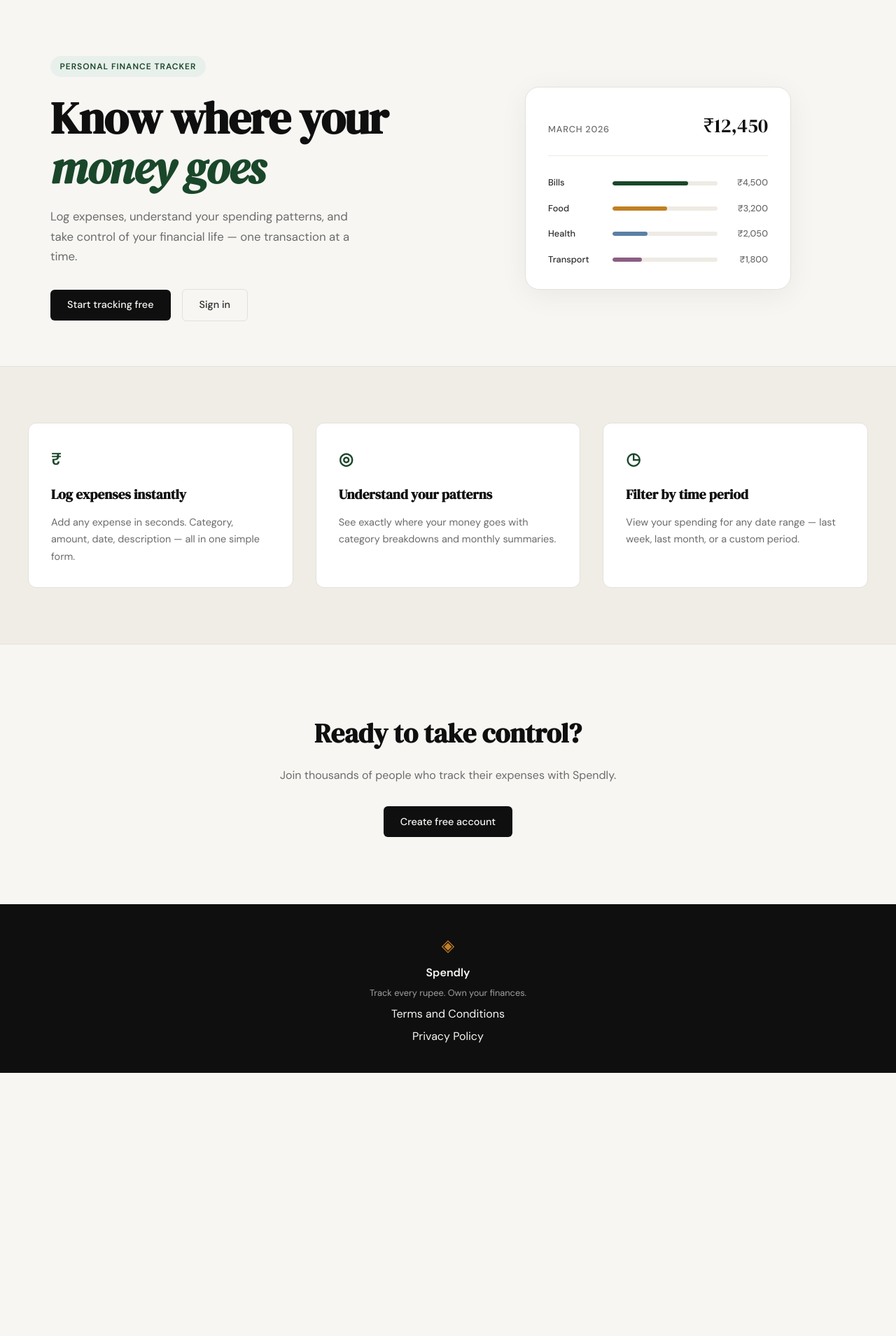
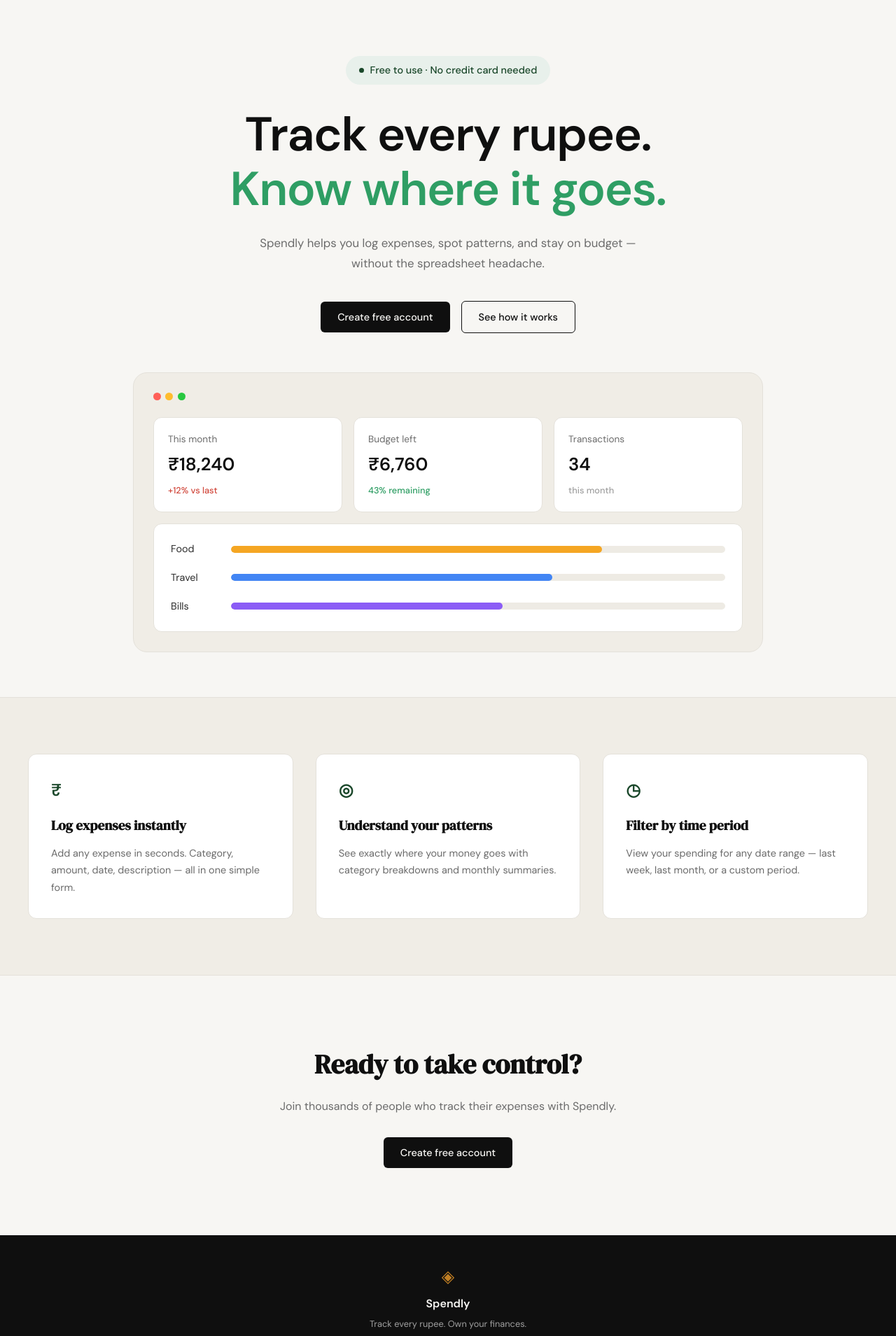
Before and after one commit to amrendra1423/spendly, a Flask app: page / in a window 1280 px wide. Shown: the part 61-1970 px from the top of the page at 70% size. Before the commit the page ends 1594 px from the top, so only its background shows below. Run offline with Flask 3, Linux system fonts and the light colour scheme.

Commit message:
landing: redesign hero section to match mockup

```diff
--- a/static/css/style.css
+++ b/static/css/style.css
@@ -125,136 +125,172 @@
 
 .hero {
     padding: 5rem 2rem 4rem;
-    display: grid;
-    grid-template-columns: 1fr 1fr;
-    gap: 4rem;
+    display: flex;
+    flex-direction: column;
     align-items: center;
+    text-align: center;
     max-width: var(--max-width);
     margin: 0 auto;
 }
 
 .hero-badge {
-    display: inline-block;
+    display: inline-flex;
+    align-items: center;
+    gap: 0.55rem;
     background: var(--accent-light);
     color: var(--accent);
-    font-size: 0.75rem;
-    font-weight: 600;
-    letter-spacing: 0.08em;
-    text-transform: uppercase;
-    padding: 0.35rem 0.85rem;
+    font-size: 0.9rem;
+    font-weight: 500;
+    padding: 0.55rem 1.15rem;
     border-radius: 999px;
+    margin-bottom: 2rem;
+}
+
+.hero-badge-dot {
+    width: 7px;
+    height: 7px;
+    border-radius: 50%;
+    background: var(--accent);
+    flex-shrink: 0;
+}
+
+.hero-title {
+    font-family: var(--font-body);
+    font-weight: 700;
+    font-size: clamp(2.75rem, 6vw, 4.25rem);
+    line-height: 1.15;
+    letter-spacing: -0.02em;
+    color: var(--ink);
     margin-bottom: 1.5rem;
 }
 
-.hero-title {
-    font-family: var(--font-display);
-    font-size: clamp(2.5rem, 5vw, 4rem);
-    line-height: 1.1;
-    letter-spacing: -0.02em;
-    color: var(--ink);
-    margin-bottom: 1.25rem;
-}
-
-.hero-title em {
-    font-style: italic;
-    color: var(--accent);
+.hero-title-accent {
+    display: inline-block;
+    color: #2f9e64;
 }
 
 .hero-subtitle {
     font-size: 1.05rem;
     color: var(--ink-muted);
     line-height: 1.7;
-    max-width: 460px;
-    margin-bottom: 2rem;
+    max-width: 560px;
+    margin-bottom: 2.5rem;
 }
 
 .hero-actions {
     display: flex;
     gap: 1rem;
     align-items: center;
+    margin-bottom: 3.5rem;
 }
 
 /* ------------------------------------------------------------------ */
-/* Mock card (hero visual)                                             */
+/* Dashboard mock (hero visual)                                        */
 /* ------------------------------------------------------------------ */
 
 .hero-visual {
     display: flex;
     justify-content: center;
+    width: 100%;
 }
 
-.mock-card {
+.dashboard-card {
+    background: var(--paper-warm);
+    border: 1px solid var(--border);
+    border-radius: var(--radius-lg);
+    padding: 1.75rem;
+    width: 100%;
+    max-width: 900px;
+}
+
+.dashboard-dots {
+    display: flex;
+    gap: 0.4rem;
+    margin-bottom: 1.5rem;
+}
+
+.dot { width: 11px; height: 11px; border-radius: 50%; }
+.dot-red { background: #ff5f57; }
+.dot-yellow { background: #febc2e; }
+.dot-green { background: #28c840; }
+
+.stat-row {
+    display: grid;
+    grid-template-columns: repeat(3, 1fr);
+    gap: 1rem;
+    margin-bottom: 1rem;
+}
+
+.stat-tile {
     background: var(--paper-card);
     border: 1px solid var(--border);
-    border-radius: var(--radius-lg);
-    padding: 2rem;
-    width: 100%;
-    max-width: 380px;
-    box-shadow: 0 8px 40px rgba(0,0,0,0.06);
+    border-radius: var(--radius-md);
+    padding: 1.25rem;
+    text-align: left;
+    display: flex;
+    flex-direction: column;
+    gap: 0.35rem;
 }
 
-.mock-card-header {
-    display: flex;
-    justify-content: space-between;
-    align-items: baseline;
-    margin-bottom: 1.75rem;
-    padding-bottom: 1.25rem;
-    border-bottom: 1px solid var(--border-soft);
+.stat-label {
+    font-size: 0.85rem;
+    color: var(--ink-muted);
 }
 
-.mock-label {
-    font-size: 0.8rem;
-    font-weight: 500;
-    color: var(--ink-muted);
-    text-transform: uppercase;
-    letter-spacing: 0.06em;
-}
-
-.mock-total {
-    font-family: var(--font-display);
-    font-size: 1.75rem;
+.stat-value {
+    font-family: var(--font-body);
+    font-weight: 700;
+    font-size: 1.6rem;
     color: var(--ink);
 }
 
-.mock-bars { display: flex; flex-direction: column; gap: 1rem; }
-
-.mock-bar-row {
-    display: grid;
-    grid-template-columns: 80px 1fr 60px;
-    align-items: center;
-    gap: 0.75rem;
+.stat-change {
+    font-size: 0.8rem;
+    font-weight: 500;
 }
 
-.mock-cat {
-    font-size: 0.8rem;
-    font-weight: 500;
-    color: var(--ink-soft);
+.stat-change-up { color: #d1483c; }
+.stat-change-good { color: #2f9e64; }
+.stat-change-neutral { color: var(--ink-faint); }
+
+.progress-card {
+    background: var(--paper-card);
+    border: 1px solid var(--border);
+    border-radius: var(--radius-md);
+    padding: 1.5rem;
+    display: flex;
+    flex-direction: column;
+    gap: 1.1rem;
 }
 
-.mock-bar-track {
-    height: 6px;
+.progress-row {
+    display: grid;
+    grid-template-columns: 70px 1fr;
+    align-items: center;
+    gap: 1rem;
+}
+
+.progress-label {
+    font-size: 0.9rem;
+    color: var(--ink-soft);
+    text-align: left;
+}
+
+.progress-track {
+    height: 10px;
     background: var(--border-soft);
     border-radius: 999px;
     overflow: hidden;
 }
 
-.mock-bar {
+.progress-fill {
     height: 100%;
-    background: var(--accent);
     border-radius: 999px;
-    transition: width 0.6s ease;
 }
 
-.mock-bar-2 { background: var(--accent-2); }
-.mock-bar-3 { background: #5b7fa6; }
-.mock-bar-4 { background: #8b5e83; }
-
-.mock-amt {
-    font-size: 0.8rem;
-    font-weight: 500;
-    color: var(--ink-muted);
-    text-align: right;
-}
+.progress-fill-orange { background: #f5a623; }
+.progress-fill-blue { background: #4285f4; }
+.progress-fill-purple { background: #8b5cf6; }
 
 /* ------------------------------------------------------------------ */
 /* Buttons                                                             */
@@ -280,19 +316,19 @@
 .btn-ghost {
     display: inline-block;
     background: transparent;
-    color: var(--ink-soft);
+    color: var(--ink);
     padding: 0.65rem 1.5rem;
     border-radius: var(--radius-sm);
     font-size: 0.9rem;
     font-weight: 500;
-    border: 1px solid var(--border);
+    border: 1px solid var(--ink);
     transition: all 0.2s;
     text-decoration: none;
 }
 
 .btn-ghost:hover {
-    border-color: var(--ink);
-    color: var(--ink);
+    background: var(--ink);
+    color: var(--paper);
 }
 
 /* ------------------------------------------------------------------ */
@@ -555,14 +591,8 @@
 /* ------------------------------------------------------------------ */
 
 @media (max-width: 900px) {
-    .hero {
-        grid-template-columns: 1fr;
-        text-align: center;
-    }
-
     .hero-subtitle { max-width: 100%; }
-    .hero-actions { justify-content: center; }
-    .hero-visual { display: none; }
+    .stat-row { grid-template-columns: 1fr; }
 
     .features-inner { grid-template-columns: 1fr; }
 }
@@ -570,4 +600,7 @@
 @media (max-width: 600px) {
     .nav-links a:not(.nav-cta) { display: none; }
     .hero { padding: 3rem 1rem 2rem; }
+    .hero-actions { flex-direction: column; width: 100%; }
+    .hero-actions .btn-primary,
+    .hero-actions .btn-ghost { width: 100%; text-align: center; }
 }
--- a/templates/landing.html
+++ b/templates/landing.html
@@ -5,56 +5,61 @@
 {% block content %}
 
 <section class="hero">
-    <div class="hero-inner">
-        <div class="hero-badge">Personal Finance Tracker</div>
-        <h1 class="hero-title">
-            Know where your<br>
-            <em>money goes</em>
-        </h1>
-        <p class="hero-subtitle">
-            Log expenses, understand your spending patterns,
-            and take control of your financial life —
-            one transaction at a time.
-        </p>
-        <div class="hero-actions">
-            <a href="{{ url_for('register') }}" class="btn-primary">Start tracking free</a>
-            <a href="{{ url_for('login') }}" class="btn-ghost">Sign in</a>
-        </div>
+    <div class="hero-badge"><span class="hero-badge-dot"></span>Free to use · No credit card needed</div>
+    <h1 class="hero-title">
+        Track every rupee.<br>
+        <span class="hero-title-accent">Know where it goes.</span>
+    </h1>
+    <p class="hero-subtitle">
+        Spendly helps you log expenses, spot patterns, and stay
+        on budget — without the spreadsheet headache.
+    </p>
+    <div class="hero-actions">
+        <a href="{{ url_for('register') }}" class="btn-primary">Create free account</a>
+        <a href="#" class="btn-ghost">See how it works</a>
     </div>
     <div class="hero-visual">
-        <div class="mock-card">
-            <div class="mock-card-header">
-                <span class="mock-label">March 2026</span>
-                <span class="mock-total">₹12,450</span>
+        <div class="dashboard-card">
+            <div class="dashboard-dots">
+                <span class="dot dot-red"></span>
+                <span class="dot dot-yellow"></span>
+                <span class="dot dot-green"></span>
             </div>
-            <div class="mock-bars">
-                <div class="mock-bar-row">
-                    <span class="mock-cat">Bills</span>
-                    <div class="mock-bar-track">
-                        <div class="mock-bar" style="width: 72%"></div>
+            <div class="stat-row">
+                <div class="stat-tile">
+                    <span class="stat-label">This month</span>
+                    <span class="stat-value">₹18,240</span>
+                    <span class="stat-change stat-change-up">+12% vs last</span>
+                </div>
+                <div class="stat-tile">
+                    <span class="stat-label">Budget left</span>
+                    <span class="stat-value">₹6,760</span>
+                    <span class="stat-change stat-change-good">43% remaining</span>
+                </div>
+                <div class="stat-tile">
+                    <span class="stat-label">Transactions</span>
+                    <span class="stat-value">34</span>
+                    <span class="stat-change stat-change-neutral">this month</span>
+                </div>
+            </div>
+            <div class="progress-card">
+                <div class="progress-row">
+                    <span class="progress-label">Food</span>
+                    <div class="progress-track">
+                        <div class="progress-fill progress-fill-orange" style="width: 75%"></div>
                     </div>
-                    <span class="mock-amt">₹4,500</span>
                 </div>
-                <div class="mock-bar-row">
-                    <span class="mock-cat">Food</span>
-                    <div class="mock-bar-track">
-                        <div class="mock-bar mock-bar-2" style="width: 52%"></div>
+                <div class="progress-row">
+                    <span class="progress-label">Travel</span>
+                    <div class="progress-track">
+                        <div class="progress-fill progress-fill-blue" style="width: 65%"></div>
                     </div>
-                    <span class="mock-amt">₹3,200</span>
                 </div>
-                <div class="mock-bar-row">
-                    <span class="mock-cat">Health</span>
-                    <div class="mock-bar-track">
-                        <div class="mock-bar mock-bar-3" style="width: 33%"></div>
+                <div class="progress-row">
+                    <span class="progress-label">Bills</span>
+                    <div class="progress-track">
+                        <div class="progress-fill progress-fill-purple" style="width: 55%"></div>
                     </div>
-                    <span class="mock-amt">₹2,050</span>
-                </div>
-                <div class="mock-bar-row">
-                    <span class="mock-cat">Transport</span>
-                    <div class="mock-bar-track">
-                        <div class="mock-bar mock-bar-4" style="width: 28%"></div>
-                    </div>
-                    <span class="mock-amt">₹1,800</span>
                 </div>
             </div>
         </div>
```
